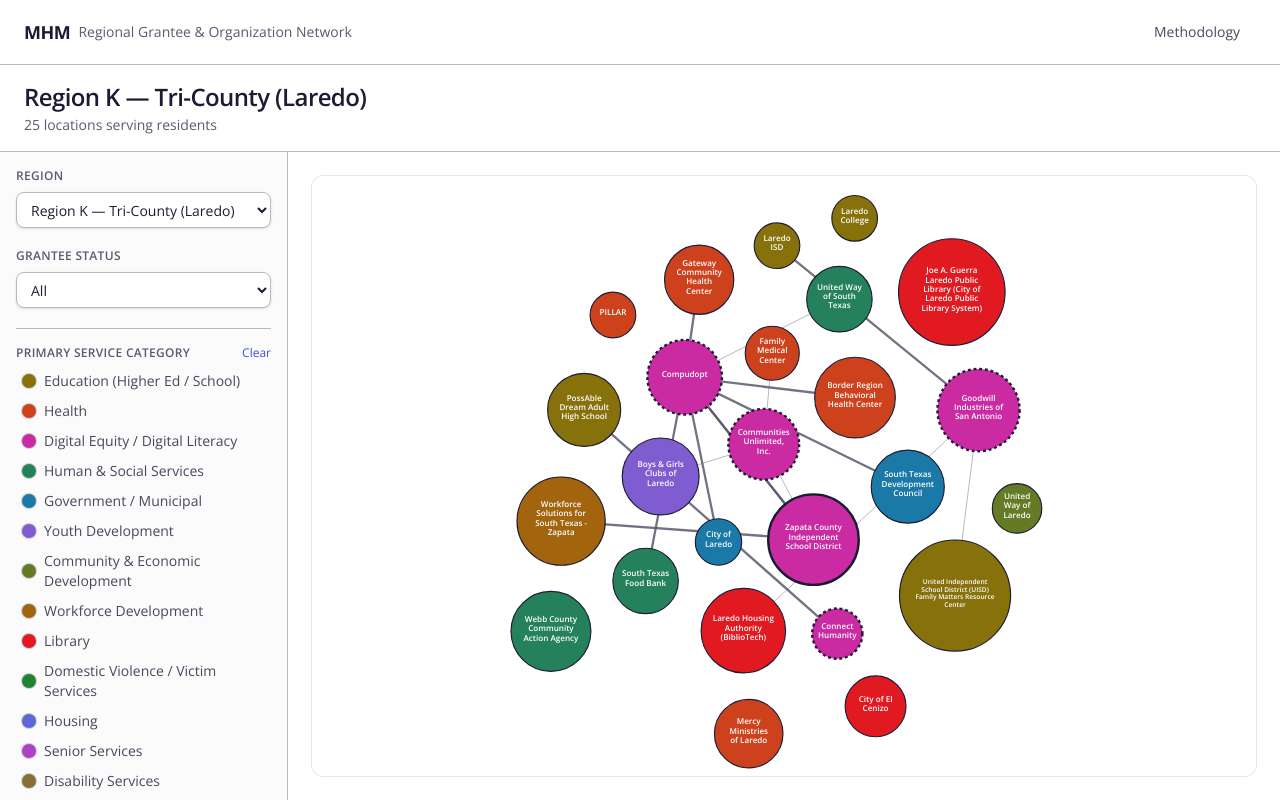
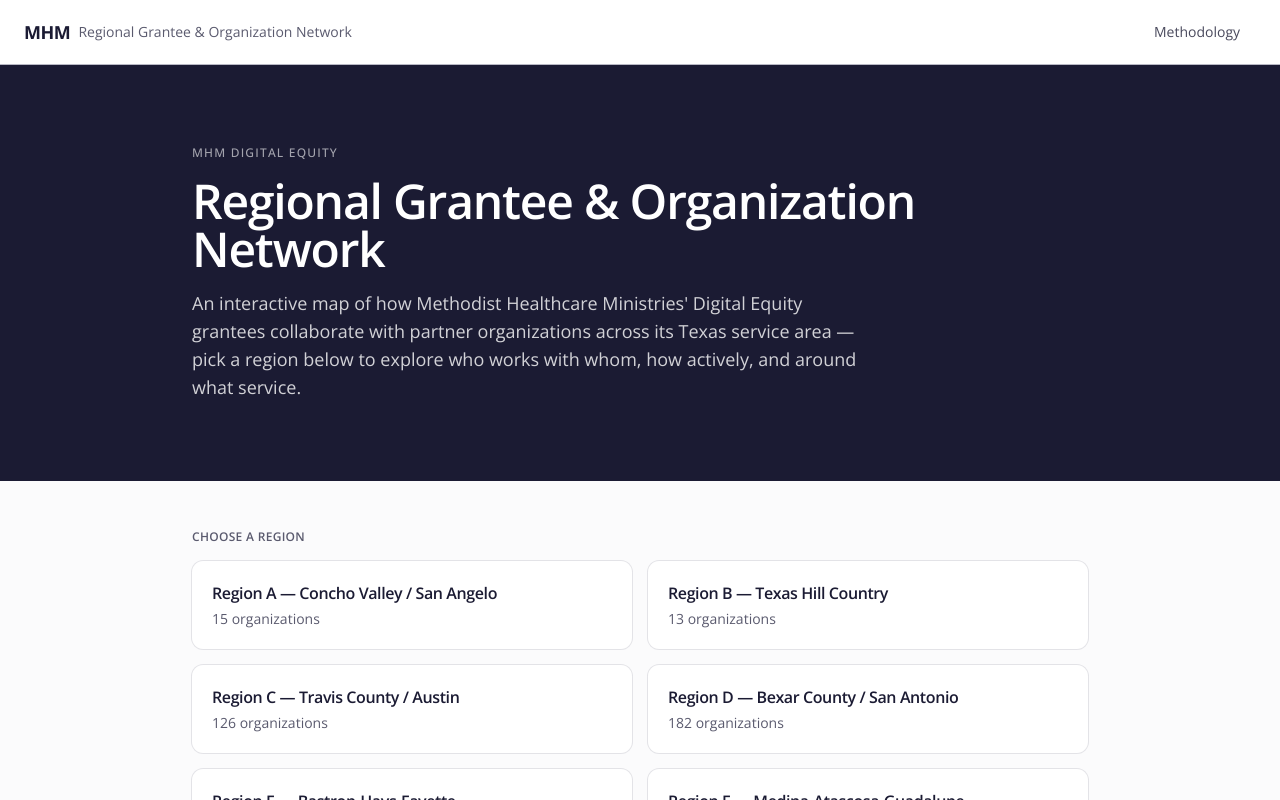
Before and after one commit to HRAAdvisors/mhm-ecosystem-mapping, a Next.js app: page / in a window 1280 px wide. Built offline with nearby package versions, Linux system fonts and the light colour scheme.

Commit message:
Updated landing page

```diff
--- a/app/page.tsx
+++ b/app/page.tsx
@@ -1,5 +1,56 @@
-import { NetworkExplorer } from "@/components/NetworkExplorer";
+import { buildGraph, REGIONS } from "@/lib/data";
+import Link from "next/link";
 
-export default function Home() {
-  return <NetworkExplorer />;
+export default function HomePage() {
+  const regions = REGIONS.map((region) => ({
+    ...region,
+    orgCount: buildGraph(region.code).nodes.length,
+  }));
+
+  return (
+    <main className="h-full flex-1 overflow-y-auto">
+      <section className="bg-[var(--raisin)] px-6 py-16 text-white sm:py-20">
+        <div className="mx-auto w-full max-w-4xl">
+          <p className="text-xs font-medium uppercase tracking-widest text-white/60">
+            MHM Digital Equity
+          </p>
+          <h1 className="mt-4 text-4xl font-semibold tracking-tight sm:text-5xl">
+            Regional Grantee &amp; Organization Network
+          </h1>
+          <p className="mt-4 max-w-2xl text-base text-white/80 sm:text-lg">
+            An interactive map of how Methodist Healthcare Ministries&apos;
+            Digital Equity grantees collaborate with partner organizations
+            across its Texas service area — pick a region below to explore
+            who works with whom, how actively, and around what service.
+          </p>
+        </div>
+      </section>
+
+      <section className="bg-secondary/40 px-6 py-10 sm:py-12">
+        <div className="mx-auto w-full max-w-4xl">
+          <h2 className="text-xs font-semibold uppercase tracking-wide text-muted-foreground">
+            Choose a region
+          </h2>
+          <div className="mt-4 grid grid-cols-1 gap-4 sm:grid-cols-2">
+            {regions.map((region) => (
+              <Link
+                key={region.code}
+                href={`/regions/${region.code}`}
+                className="group flex flex-col justify-between gap-3 rounded-xl bg-card p-5 ring-1 ring-foreground/10 transition-colors hover:ring-primary/40"
+              >
+                <div>
+                  <div className="text-base font-semibold tracking-tight text-foreground group-hover:text-primary">
+                    {region.label}
+                  </div>
+                  <p className="mt-1 text-sm text-muted-foreground">
+                    {region.orgCount} organization{region.orgCount === 1 ? "" : "s"}
+                  </p>
+                </div>
+              </Link>
+            ))}
+          </div>
+        </div>
+      </section>
+    </main>
+  );
 }
--- /dev/null
+++ b/app/regions/[code]/page.tsx
@@ -0,0 +1,15 @@
+import { NetworkExplorer } from "@/components/NetworkExplorer";
+import { REGIONS } from "@/lib/data";
+import { notFound } from "next/navigation";
+
+export function generateStaticParams() {
+  return REGIONS.map((region) => ({ code: region.code }));
+}
+
+export default async function RegionPage({ params }: { params: Promise<{ code: string }> }) {
+  const { code } = await params;
+  const region = REGIONS.find((r) => r.code === code.toUpperCase());
+  if (!region) notFound();
+
+  return <NetworkExplorer initialRegion={region.code} />;
+}
--- a/components/NetworkExplorer.tsx
+++ b/components/NetworkExplorer.tsx
@@ -6,17 +6,22 @@
 import { NetworkGraph } from "@/components/NetworkGraph";
 import { RegionSelect } from "@/components/RegionSelect";
 import { buildGraph, CATEGORIES, REGIONS } from "@/lib/data";
+import { useRouter } from "next/navigation";
 import { useMemo, useState } from "react";
 
-const DEFAULT_REGION = REGIONS.find((r) => r.code === "K")?.code ?? REGIONS[0]?.code;
-
-export function NetworkExplorer() {
-  const [regionCode, setRegionCode] = useState(DEFAULT_REGION);
+export function NetworkExplorer({ initialRegion }: { initialRegion: string }) {
+  const router = useRouter();
+  const [regionCode, setRegionCode] = useState(initialRegion);
   const [granteeStatus, setGranteeStatus] = useState<GranteeStatusFilter>("all");
   const [selectedCategories, setSelectedCategories] = useState(() => new Set(CATEGORIES));
 
   const graph = useMemo(() => buildGraph(regionCode), [regionCode]);
   const activeRegion = REGIONS.find((r) => r.code === regionCode);
+
+  function handleRegionChange(code: string) {
+    setRegionCode(code);
+    router.replace(`/regions/${code}`);
+  }
 
   const filteredGraph = useMemo(() => {
     const nodes = graph.nodes.filter(
@@ -36,7 +41,7 @@
           {activeRegion?.label}
         </h1>
         <p className="mt-0.5 text-xs text-muted-foreground sm:text-sm">
-          {filteredGraph.nodes.length} locations serving residents
+          {filteredGraph.nodes.length} organizations serving residents
         </p>
       </div>
 
@@ -47,7 +52,7 @@
               <h3 className="mb-2 text-xs font-semibold uppercase tracking-wide text-muted-foreground">
                 Region
               </h3>
-              <RegionSelect regions={REGIONS} value={regionCode} onChange={setRegionCode} />
+              <RegionSelect regions={REGIONS} value={regionCode} onChange={handleRegionChange} />
             </div>
 
             <div>
```
